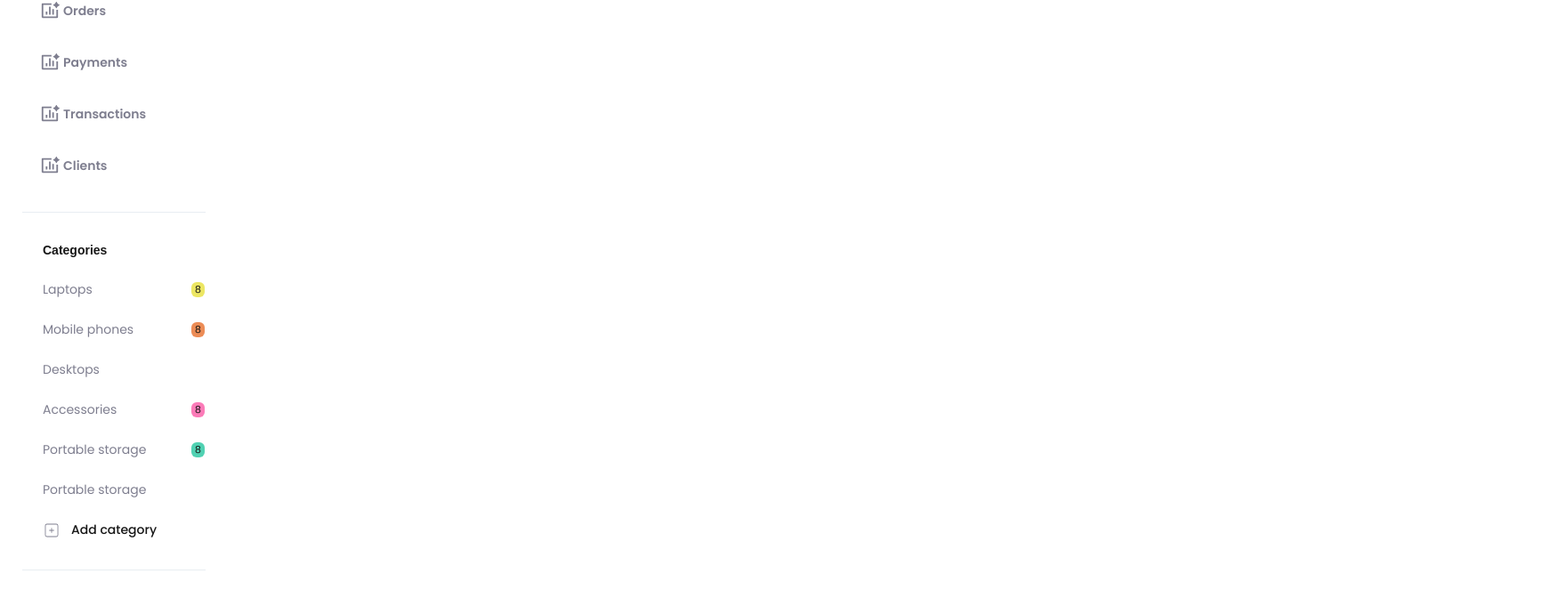
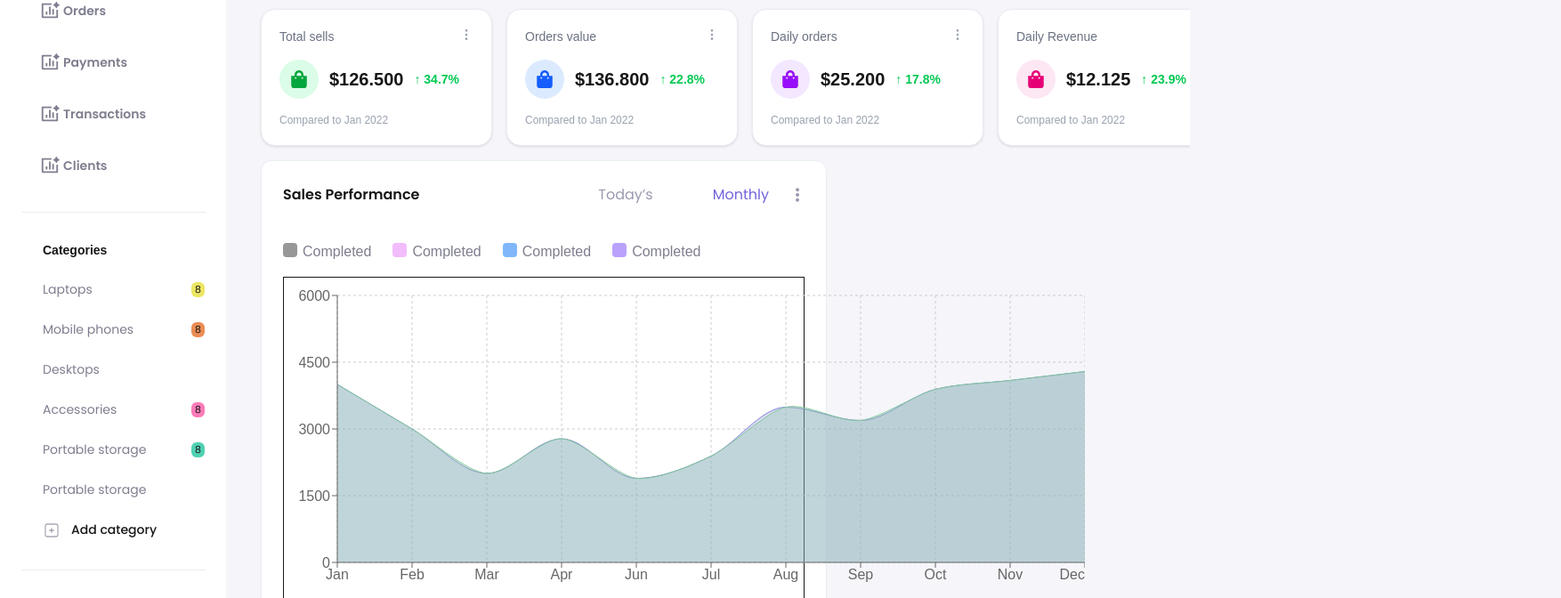
Before and after one commit to RobiMankhinStart/Colour_Cart, a Next.js app: page /dashboard in a window 1280 px wide. Shown: the part 240-912 px from the top of the page at 89% size, 1754 px wide, since content can reach past the window. Built offline with nearby package versions, Linux system fonts and the light colour scheme.

Commit message:
creating dashBoard

```diff
--- a/app/(pages)/(DashBoard)/dashboard/page.js
+++ b/app/(pages)/(DashBoard)/dashboard/page.js
@@ -1,7 +1,32 @@
+import MainChart from "@/app/components/DashBoard/DashHome/MainChart";
+import Top from "@/app/components/DashBoard/DashHome/Top";
 import React from "react";
+import { GoHome } from "react-icons/go";
+import { MdKeyboardDoubleArrowRight } from "react-icons/md";
 
 const page = () => {
-  return <div>dashBoard Home</div>;
+  return (
+    <div className="px-[23px] pt-[42px]">
+      <h2 className="text-[28px] font-bold font-poppins">Dashboard</h2>
+
+      {/* bread Curmbs  */}
+      <div className="flex items-center gap-2 pt-3 pb-6">
+        <div className=" flex gap-0.5 items-center cursor-pointer hover:scale-110 duration-200">
+          <GoHome />
+          <h3 className="text-[#7E7E8F] font-poppins text-[12px]">Home</h3>
+        </div>
+        <MdKeyboardDoubleArrowRight className="text-[#7E7E8F]" />
+        <h3 className="text-[#7364DB] font-poppins text-[12px] cursor-pointer hover:scale-110 duration-200">
+          Dashboard
+        </h3>
+      </div>
+      {/* ....top  */}
+      <Top />
+      <div>
+        <MainChart />
+      </div>
+    </div>
+  );
 };
 
 export default page;
--- a/app/(pages)/(DashBoard)/layout.js
+++ b/app/(pages)/(DashBoard)/layout.js
@@ -29,11 +29,11 @@ export default async function RootLayout({ children }) {
   return (
     <html lang="en">
       <body
-        className={`${geistSans.variable} ${geistMono.variable} antialiased flex`}
+        className={`${geistSans.variable} ${geistMono.variable} antialiased flex bg-[#f5f5fa]!`}
       >
         <SideNav />
 
-        <div className="">
+        <div className="ml-auto w-[86.4%]">
           <TopNav />
           {children}
         </div>
--- /dev/null
+++ b/app/components/DashBoard/DashHome/MainChart.jsx
@@ -0,0 +1,98 @@
+"use client";
+import { SlOptionsVertical } from "react-icons/sl";
+
+import {
+  AreaChart,
+  Area,
+  XAxis,
+  YAxis,
+  CartesianGrid,
+  Tooltip,
+} from "recharts";
+import { curveCardinal } from "d3-shape";
+
+const data = [
+  { name: "Jan", uv: 4000, pv: 2400, amt: 2400 },
+  { name: "Feb", uv: 3000, pv: 1398, amt: 2210 },
+  { name: "Mar", uv: 2000, pv: 9800, amt: 2290 },
+  { name: "Apr", uv: 2780, pv: 3908, amt: 2000 },
+  { name: "Jun", uv: 1890, pv: 4800, amt: 2181 },
+  { name: "Jul", uv: 2390, pv: 3800, amt: 2500 },
+  { name: "Aug", uv: 3490, pv: 4300, amt: 2100 },
+  { name: "Sep", uv: 3190, pv: 4100, amt: 1700 },
+  { name: "Oct", uv: 3890, pv: 4000, amt: 1900 },
+  { name: "Nov", uv: 4090, pv: 3000, amt: 2100 },
+  { name: "Dec", uv: 4290, pv: 2700, amt: 2000 },
+];
+
+const cardinal = curveCardinal.tension(0.2);
+
+export default function MainChart() {
+  return (
+    <div className="ml-4 py-4.5 w-[60%] px-6 rounded-xl border bg-white border-[#E8EDF2]">
+      {/* heading part  */}
+      <div className="flex items-center justify-between pb-5 pt-2">
+        <h2 className="text-[16px] font-poppins font-semibold">
+          Sales Performance
+        </h2>
+        <div className="flex gap-[67px] items-center">
+          <p className="text-[#9A9AAF] font-poppins">Today’s</p>
+          <div className="text-[#7364DB] font-poppins flex items-center gap-6">
+            <p>Monthly</p>
+            <button className="text-[#9A9AAF]">
+              <SlOptionsVertical />
+            </button>
+          </div>
+        </div>
+      </div>
+      <div className="flex gap-6 my-4 items-center">
+        <div className=" flex items-center  gap-1.5">
+          <p className="size-4  rounded-sm bg-[#979797] "></p>
+          <p className="text-[#7E7E8F] mt-1">Completed</p>
+        </div>
+        <div className=" flex items-center  gap-1.5">
+          <p className="size-4  rounded-sm bg-[#F3BCFD] "></p>
+          <p className="text-[#7E7E8F] mt-1">Completed</p>
+        </div>
+        <div className=" flex items-center  gap-1.5">
+          <p className="size-4  rounded-sm bg-[#80B7FB] "></p>
+          <p className="text-[#7E7E8F] mt-1">Completed</p>
+        </div>
+        <div className=" flex items-center  gap-1.5">
+          <p className="size-4  rounded-sm bg-[#B9A2FB] "></p>
+          <p className="text-[#7E7E8F] mt-1">Completed</p>
+        </div>
+      </div>
+      {/* cart body part  */}
+
+      <div className="w-full max-w-[950px] border h-[400px]">
+        <AreaChart
+          width={900}
+          height={350}
+          data={data}
+          margin={{ top: 20, right: 0, left: 0, bottom: 0 }}
+        >
+          <CartesianGrid strokeDasharray="3 3" />
+          <XAxis dataKey="name" />
+          <YAxis />
+          <Tooltip />
+          <Area
+            type="monotone"
+            dataKey="uv"
+            stroke="#8884d8"
+            fill="#8884d8"
+            fillOpacity={0.3}
+          />
+
+          <Area
+            type={cardinal}
+            dataKey="uv"
+            stroke="#82ca9d"
+            fill="#82ca9d"
+            fillOpacity={0.3}
+          />
+        </AreaChart>
+      </div>
+    </div>
+  );
+}
--- /dev/null
+++ b/app/components/DashBoard/DashHome/Top.jsx
@@ -0,0 +1,63 @@
+import { FaShoppingBag } from "react-icons/fa";
+import { FiMoreVertical } from "react-icons/fi";
+
+export default function Top() {
+  const cards = [
+    {
+      title: "Total sells",
+      value: "$126.500",
+      percentage: "34.7%",
+      iconBg: "bg-green-100",
+      iconColor: "text-green-600",
+    },
+    {
+      title: "Orders value",
+      value: "$136.800",
+      percentage: "22.8%",
+      iconBg: "bg-blue-100",
+      iconColor: "text-blue-600",
+    },
+    {
+      title: "Daily orders",
+      value: "$25.200",
+      percentage: "17.8%",
+      iconBg: "bg-purple-100",
+      iconColor: "text-purple-600",
+    },
+    {
+      title: "Daily Revenue",
+      value: "$12.125",
+      percentage: "23.9%",
+      iconBg: "bg-pink-100",
+      iconColor: "text-pink-600",
+    },
+  ];
+
+  return (
+    <div className="w-full  flex gap-4 overflow-x-auto p-4">
+      {cards.map((card, i) => (
+        <div
+          key={i}
+          className="flex-1 min-w-[260px] bg-white - shadow-sm p-5 flex flex-col gap-3 rounded-2xl border border-[#E8EDF2]"
+        >
+          <div className="flex justify-between items-start">
+            <p className="text-gray-500 text-sm font-medium">{card.title}</p>
+            <FiMoreVertical className="text-gray-400" />
+          </div>
+
+          <div className="flex items-center gap-3 mt-1">
+            <div className={`${card.iconBg} p-3 rounded-full`}>
+              <FaShoppingBag className={`text-xl ${card.iconColor}`} />
+            </div>
+            <p className="text-xl font-bold">{card.value}</p>
+            <p className="text-green-500 text-sm font-semibold flex items-center gap-1">
+              ↑ {card.percentage}
+            </p>
+          </div>
+
+          <p className="text-xs text-gray-400 mt-1">Compared to Jan 2022</p>
+        </div>
+      ))}
+    </div>
+  );
+}
--- a/app/components/DashBoard/common/SideNav.jsx
+++ b/app/components/DashBoard/common/SideNav.jsx
@@ -12,7 +12,7 @@ import person2 from "../../../../public/personimg2img.png";
 
 const SideNav = () => {
   return (
-    <div className="relative">
+    <div className="relative  bg-white">
       <div className="absolute top-5 z-30 left-[97%] rounded-full shadow-gray-700 border border-[#e9d5d5] cursor-pointer shadow-2xl p-2">
         <MdOutlineArrowBackIosNew className="text-[16px] " />
       </div>
--- a/app/components/DashBoard/common/TopNav.jsx
+++ b/app/components/DashBoard/common/TopNav.jsx
@@ -3,10 +3,14 @@ import { CiSearch } from "react-icons/ci";
 import { CiMicrophoneOn } from "react-icons/ci";
 import { RiEditBoxLine } from "react-icons/ri";
 import { MdKeyboardArrowDown } from "react-icons/md";
+import { IoChatbubblesOutline } from "react-icons/io5";
+import { MdOutlineNotificationImportant } from "react-icons/md";
+import avator from "../../../../public/Avatar.png";
+import Image from "next/image";
 
 const TopNav = () => {
   return (
-    <div className="flex border py-6 px-12 ">
+    <div className="flex gap-[47px]  py-6 px-12  bg-white">
       <div className=" flex items-center pl-4 gap-0.5 w-[360px] h-12 rounded-xl bg-[#F5F5FA]">
         <CiSearch className="text-[20px] text-[#7E7E8F]" />
         <input
@@ -21,7 +25,12 @@ const TopNav = () => {
         <button className="text-[14px] font-semibold font-poppins">
           Browse
         </button>
-        <MdKeyboardArrowDown className="text-[16px] text-[#C6CBD9] ml-auto" />
+        <MdKeyboardArrowDown className="text-[20px] text-[#C6CBD9] ml-auto" />
+      </div>
+      <div className="flex items-center gap-12 ml-[760px] ">
+        <IoChatbubblesOutline className="text-[24px] text-[#7E7E8F]" />
+        <MdOutlineNotificationImportant className="text-[24px] text-[#7E7E8F]" />
+        <Image src={avator} alt="avator" />
       </div>
     </div>
   );
--- a/package.json
+++ b/package.json
@@ -9,6 +9,7 @@
     "lint": "eslint"
   },
   "dependencies": {
+    "d3-shape": "^3.2.0",
     "js-cookie": "^3.0.5",
     "next": "16.0.1",
     "react": "19.2.0",
@@ -16,6 +17,8 @@
     "react-icons": "^5.5.0",
     "react-loader-spinner": "^8.0.0",
     "react-toastify": "^11.0.5",
+    "rechart": "^0.0.1",
+    "recharts": "^3.5.0",
     "swiper": "^12.0.3"
   },
   "devDependencies": {
```
Also changed, not shown: public/Avatar.png (added), 1 other file (tests, documents, lock files or other folders).
